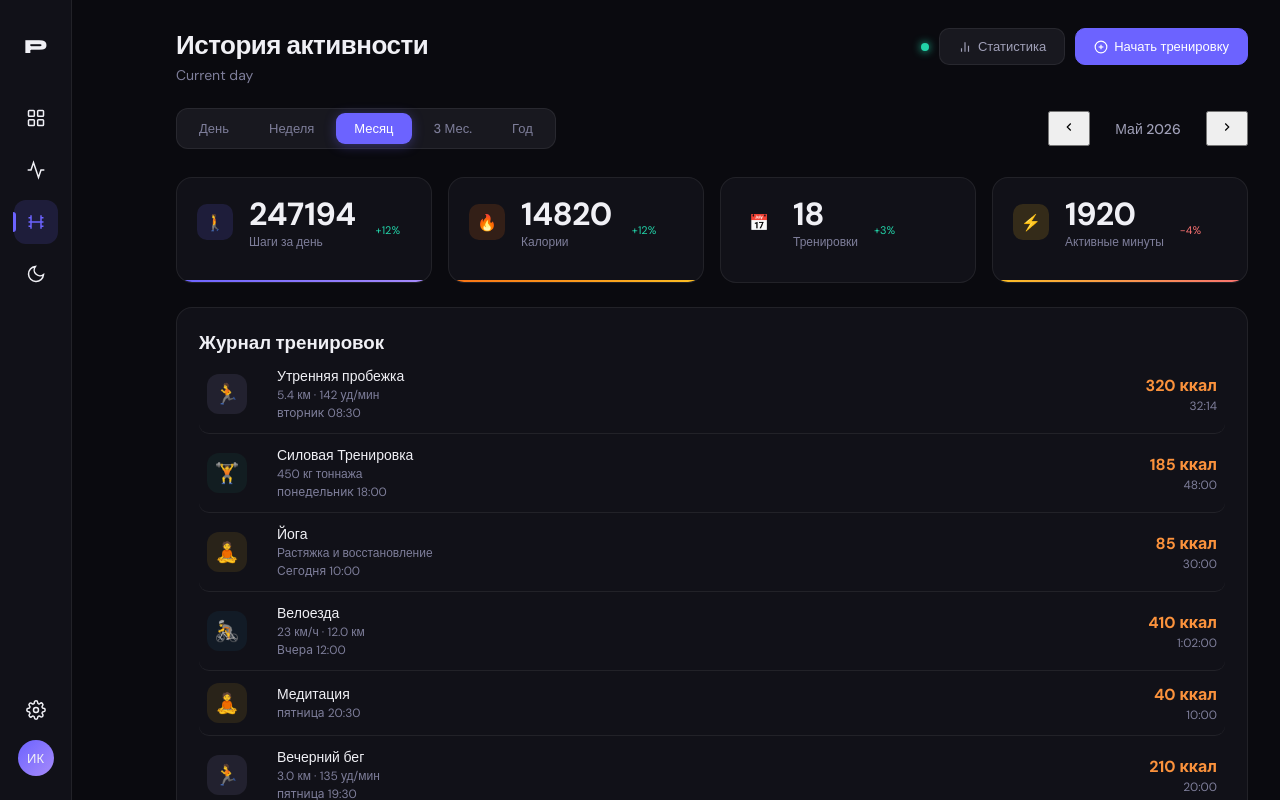
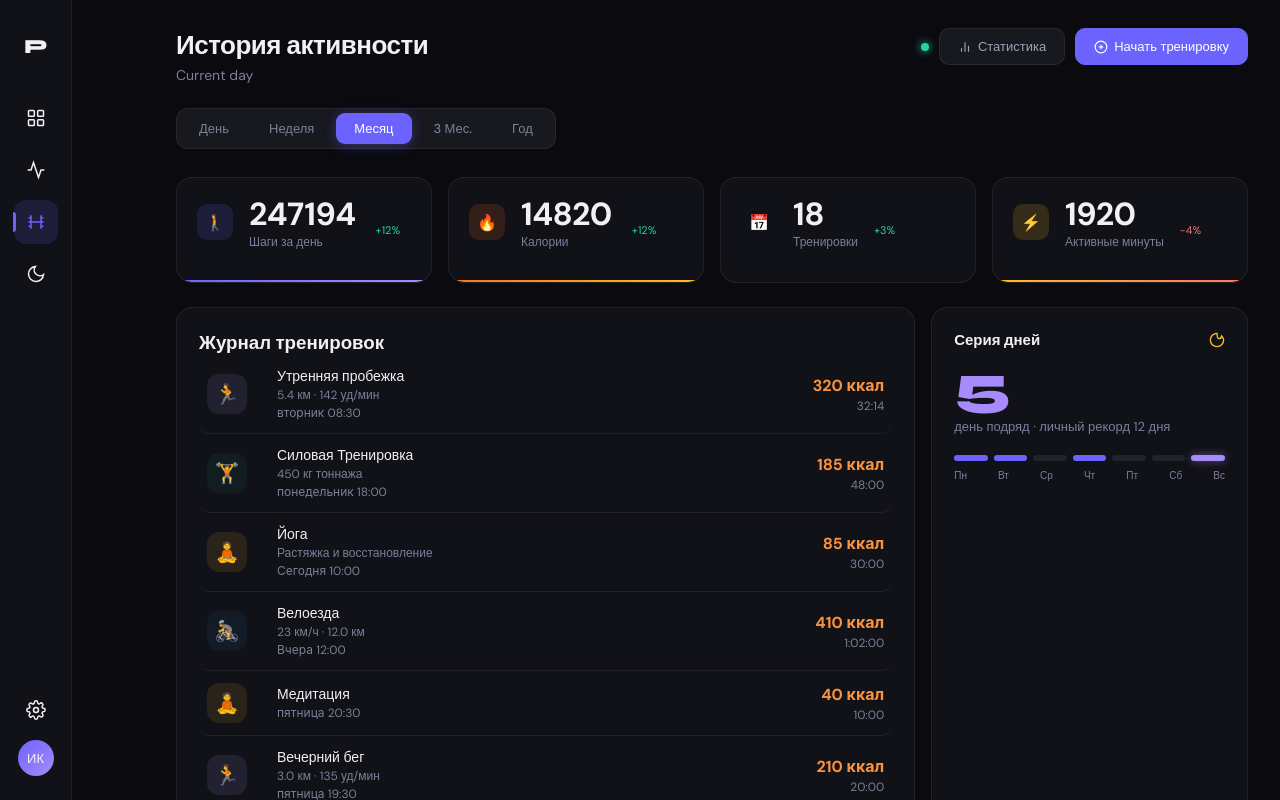
Before and after one commit to skladowski/fitness, a React (Vite) app: page /history in a window 1280 px wide. Shown: the top 800 px of the page. Built offline with nearby package versions, Linux system fonts and the light colour scheme.

Commit message:
feat: add StreakCard component and history page grid layout

```diff
--- a/src/components/PeriodSelector/PeriodSelector.jsx
+++ b/src/components/PeriodSelector/PeriodSelector.jsx
@@ -18,36 +18,6 @@ export function PeriodSelector({ activePeriod, onPeriodChange }) {
           );
         })}
       </div>
-
-      <div className="period-navigation">
-        <button className="btn">
-          <svg
-            width="14"
-            height="14"
-            fill="none"
-            stroke="currentColor"
-            strokeWidth="2"
-            viewBox="0 0 24 24"
-          >
-            <polyline points="15 18 9 12 15 6" />
-          </svg>
-        </button>
-
-        <span className="period-current">Май 2026</span>
-
-        <button className="btn">
-          <svg
-            width="14"
-            height="14"
-            fill="none"
-            stroke="currentColor"
-            strokeWidth="2"
-            viewBox="0 0 24 24"
-          >
-            <polyline points="9 18 15 12 9 6" />
-          </svg>
-        </button>
-      </div>
     </div>
   );
 }
--- /dev/null
+++ b/src/components/Streak/StreakCard.css
@@ -0,0 +1,20 @@
+/* ── STREAK CARD ── */
+.streak-card {
+  background: var(--bg1); border: 1px solid var(--border);
+  border-radius: var(--radius); padding: 22px;
+  animation: fadeUp 0.5s ease both; animation-delay: 0.22s;
+}
+.streak-number {
+  font-family: 'Syne', sans-serif;
+  font-size: 56px; font-weight: 800; letter-spacing: -3px;
+  color: var(--accent2); line-height: 1;
+  margin: 8px 0 4px;
+}
+.streak-label { font-size: 13px; color: var(--text3); margin-bottom: 20px; }
+.streak-days { display: flex; gap: 6px; }
+.streak-day {
+  flex: 1; height: 6px; border-radius: 3px;
+  background: var(--bg3); transition: background 0.3s;
+}
+.streak-day.done { background: var(--accent); }
+.streak-day.today { background: var(--accent2); box-shadow: 0 0 8px rgba(167,139,250,0.5); }
--- /dev/null
+++ b/src/components/Streak/StreakCard.jsx
@@ -0,0 +1,47 @@
+import "./StreakCard.css";
+const WEEK_DAYS = ["Пн", "Вт", "Ср", "Чт", "Пт", "Сб", "Вс"];
+export function StreakCard({ currentStreak, recordStreak, weekData }) {
+  const todayIndex = (new Date().getDay() + 6) % 7;
+
+  return (
+    <div className="streak-card">
+      <div className="card-header" style={{ marginBottom: 0 }}>
+        <span className="card-title">Серия дней</span>
+        <svg
+          width="16"
+          height="16"
+          fill="none"
+          stroke="var(--amber)"
+          strokeWidth="2"
+          viewBox="0 0 24 24"
+        >
+          <path d="M12 2C6.5 2 2 6.5 2 12s4.5 10 10 10 10-4.5 10-10c0-2-3-6-3-6s-1 4-4 4-3-8-3-8z" />
+        </svg>
+      </div>
+
+      <div className="streak-number">{currentStreak}</div>
+      <div className="streak-label">
+        день подряд · личный рекорд {recordStreak} дня
+      </div>
+      <div className="streak-days">
+        {weekData.map((day, index) => {
+          return (
+            <div
+              key={index}
+              className={`streak-day ${day ? "done" : "undone"} ${index === todayIndex ? "today" : ""}`}
+            >
+              {" "}
+            </div>
+          );
+        })}
+      </div>
+      <div className="week-days-row">
+        {WEEK_DAYS.map((item) => (
+          <span key={item} className="week-days">
+            {item}
+          </span>
+        ))}
+      </div>
+    </div>
+  );
+}
--- a/src/components/Workout/WorkOut.css
+++ b/src/components/Workout/WorkOut.css
@@ -46,3 +46,12 @@
    flex-direction: column;
     display: flex;
   }
+  .week-days{
+    font-size: 10px;
+    color: var(--text3)
+  }
+  .week-days-row {
+    display: flex;
+    justify-content: space-between;
+    margin-top: 8px;
+  }
--- a/src/pages/history/HistoryPage.css
+++ b/src/pages/history/HistoryPage.css
@@ -0,0 +1,5 @@
+.history-grid {
+  display: grid;
+  grid-template-columns: 7fr 3fr;
+  gap: 16px;
+}
--- a/src/pages/history/HistoryPage.jsx
+++ b/src/pages/history/HistoryPage.jsx
@@ -1,4 +1,5 @@
 import { Header } from "../../components/Header/Header";
+import { StreakCard } from "../../components/Streak/StreakCard";
 import { StatCard } from "../../components/Stats/StatCard";
 import { WorkoutItem } from "../../components/Workout/WorkoutItem";
 import { WorkoutsData } from "../../mocks/WorkoutsData";
@@ -6,6 +7,7 @@ import { HistoryDataMonth } from "../../mocks/HistoryData";
 import { PeriodSelector } from "../../components/PeriodSelector/PeriodSelector";
 import { useState } from "react";
 import { activities } from "../../constant/activities";
+import "./historyPage.css";
 export function HistoryPage() {
   const allWorkouts = WorkoutsData.flatMap((day) => day.workouts).sort(
     (a, b) => new Date(b.timestamp) - new Date(a.timestamp),
@@ -40,12 +42,18 @@ export function HistoryPage() {
             );
           })}
         </div>
-
-        <div className="card">
-          <h3>Журнал тренировок</h3>
-          {allWorkouts.map((workout) => (
-            <WorkoutItem key={workout.id} {...workout} />
-          ))}
+        <div className="history-grid">
+          <div className="card">
+            <h3>Журнал тренировок</h3>
+            {allWorkouts.map((workout) => (
+              <WorkoutItem key={workout.id} {...workout} />
+            ))}
+          </div>
+          <StreakCard
+            currentStreak={5}
+            recordStreak={12}
+            weekData={[true, true, false, true, false, false, false]}
+          />
         </div>
       </div>
     </div>
```
